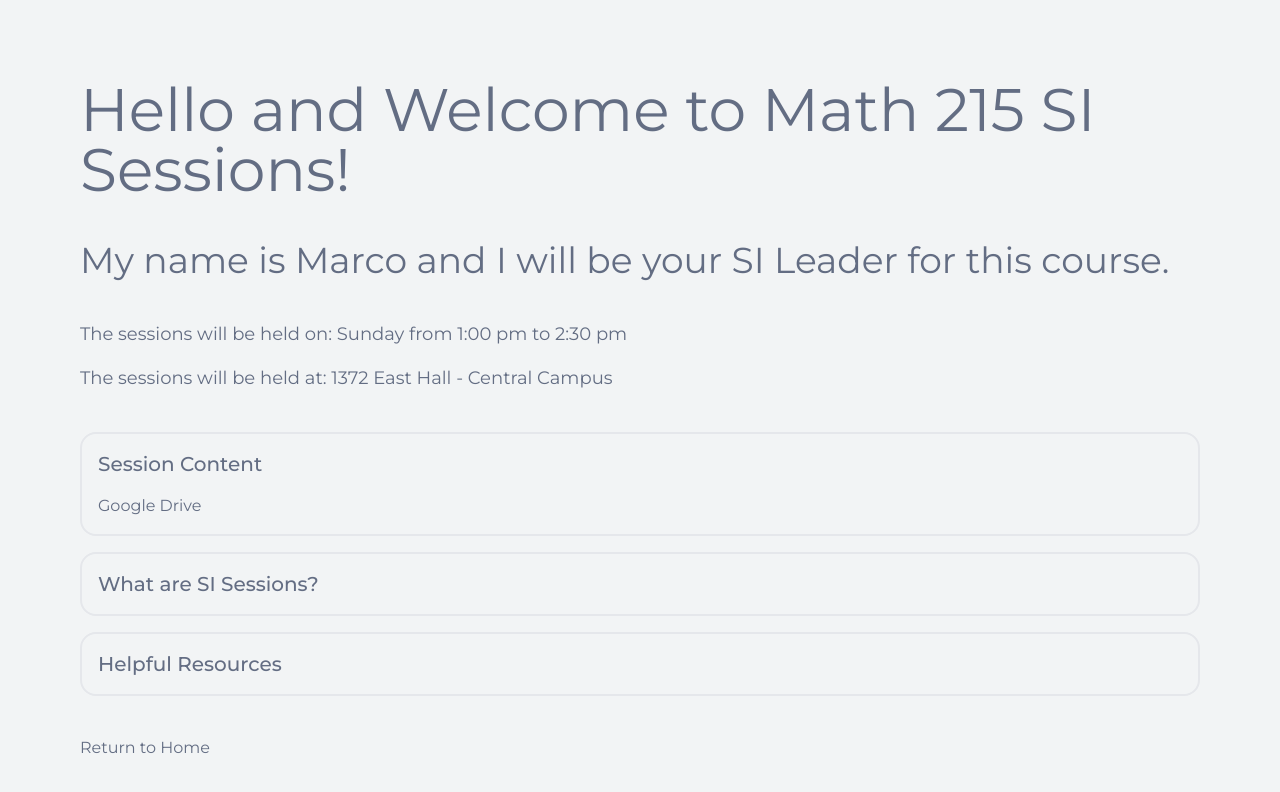
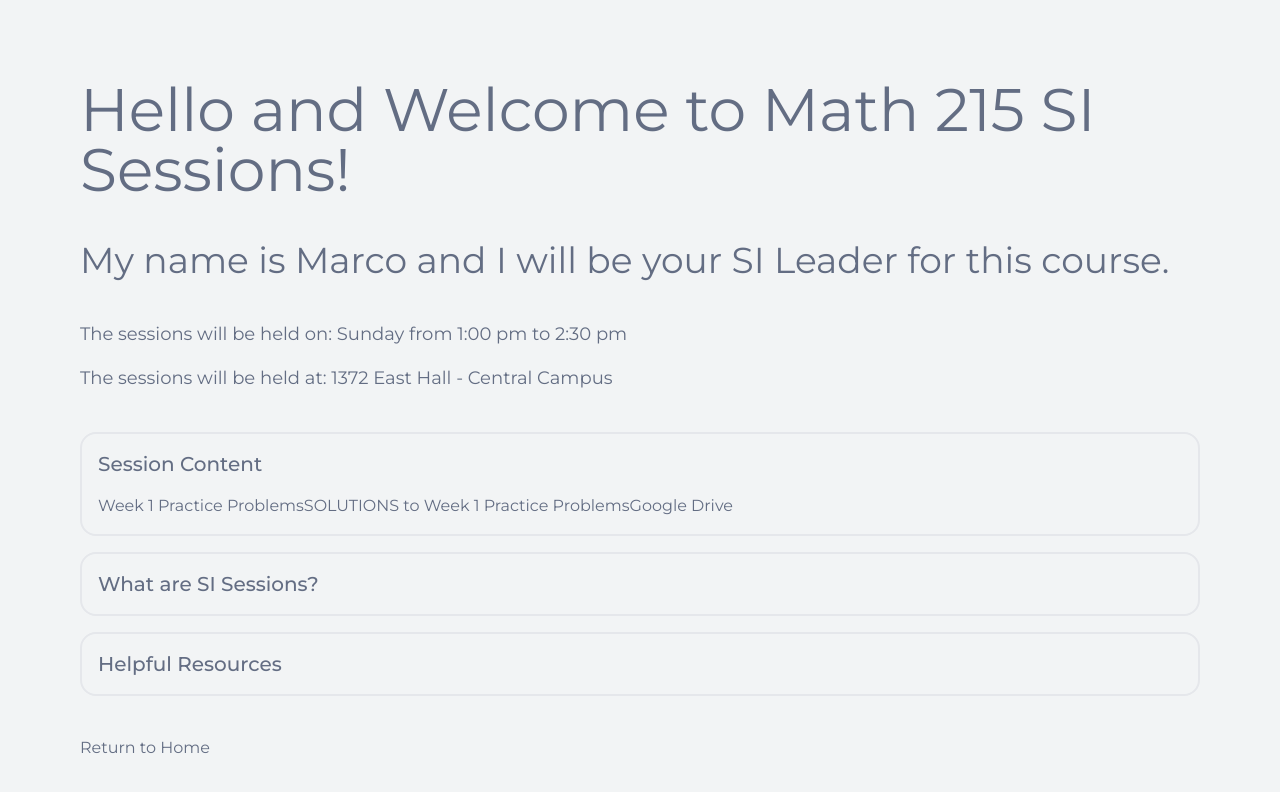
Before and after one commit to marcoboone/personalPortfolio, a Next.js app: page /supplementalInstruction in a window 1280 px wide. Shown: the top 792 px of the page. Built offline with nearby package versions, Linux system fonts and the light colour scheme.

Commit message:
updated links

```diff
--- a/src/app/supplementalInstruction/page.jsx
+++ b/src/app/supplementalInstruction/page.jsx
@@ -16,6 +16,8 @@ const SupplementalInstruction = () => {
   <input type="radio" name="my-accordion-1" defaultChecked />
   <div className="collapse-title text-xl font-medium">Session Content</div>
   <div className="collapse-content">
+    <Link href = "https://drive.google.com/file/d/1RQVWHWlQvcOgynPZh8C-4tRGvWJiLk-Q/view?usp=drive_link">Week 1 Practice Problems</Link>
+    <Link href = "https://drive.google.com/file/d/16BSWou6FRsFD6-O4T_DlhQo-SRADSn_O/view?usp=drive_link">SOLUTIONS to Week 1 Practice Problems</Link>
     <Link href = "https://drive.google.com/drive/folders/12Pt0F6Cl5k8LezmfKdS41UT9HTURTZ5k?usp=sharing">Google Drive</Link>
   </div>
 </div>
```
